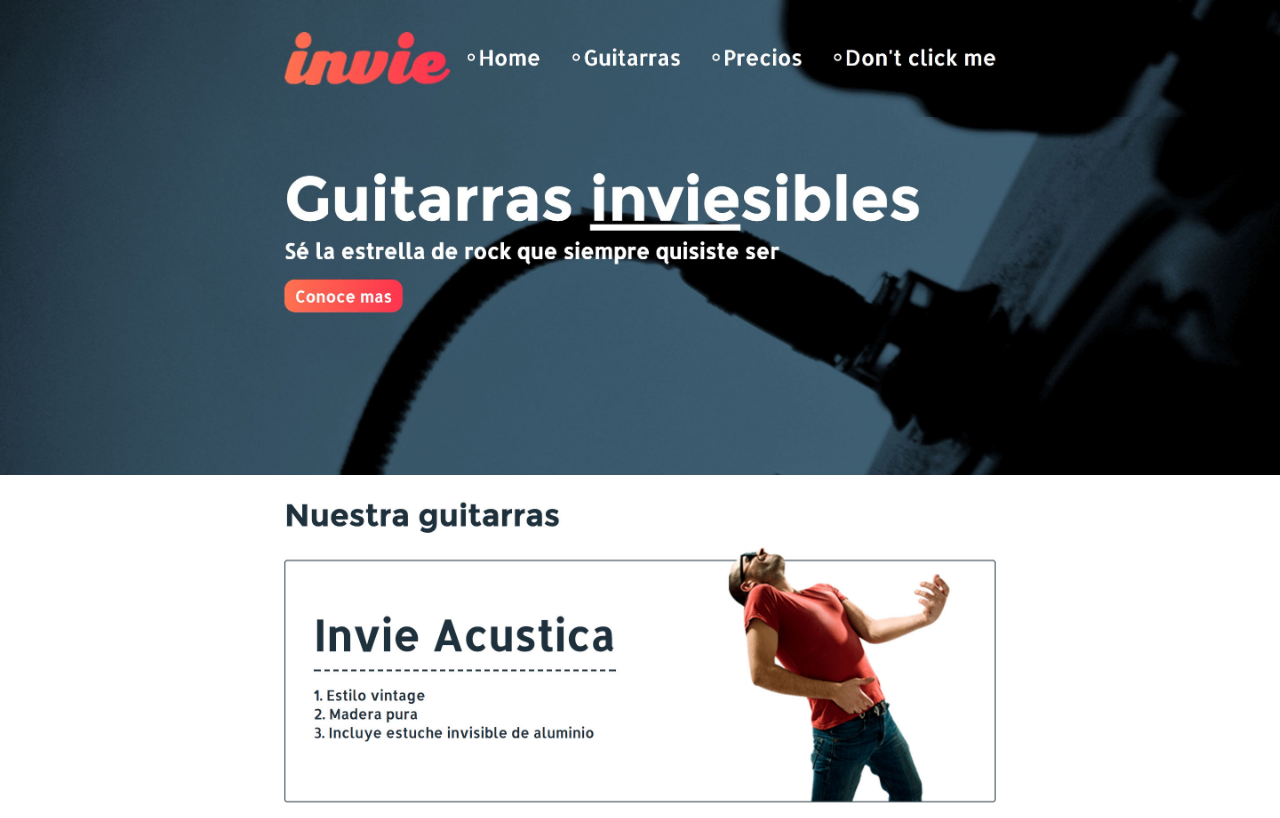
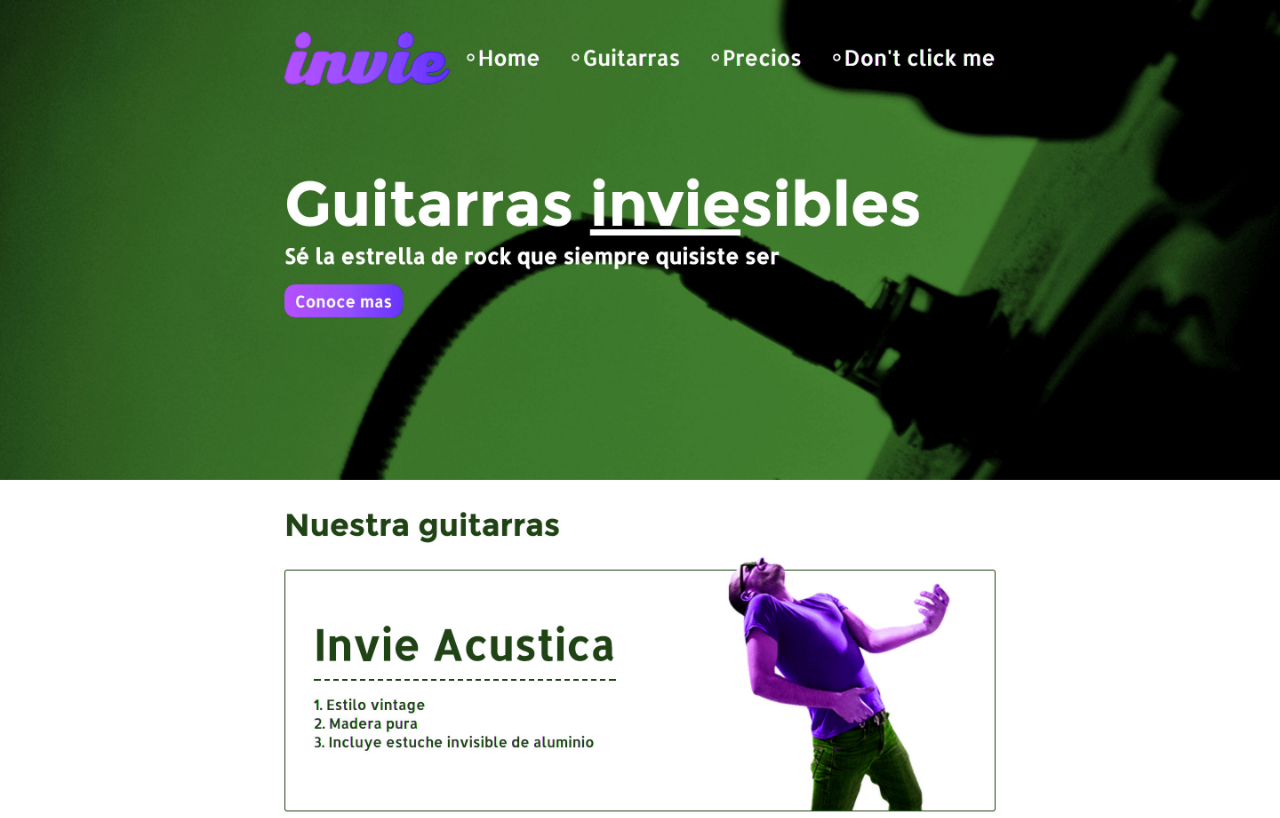
Before and after one commit to andreswwe1/Curso-Invie-platzi, a plain HTML site: page index.html in a window 1280 px wide. Shown: the top 818 px of the page. Drawn offline with Linux system fonts and the light colour scheme.

Commit message:
nueva version color verde

```diff
--- a/index.html
+++ b/index.html
@@ -18,10 +18,8 @@
 
 
 <body>
-<img src ="header.jpg" alt="">
-<img src ="hero.jpg" alt="">
-<img src ="acustica.jpg" alt="">
 
+<img src="nueva-version.png" alt="">
 
 </body>
 </html>
```
Also changed, not shown: nueva-version.png (added).
